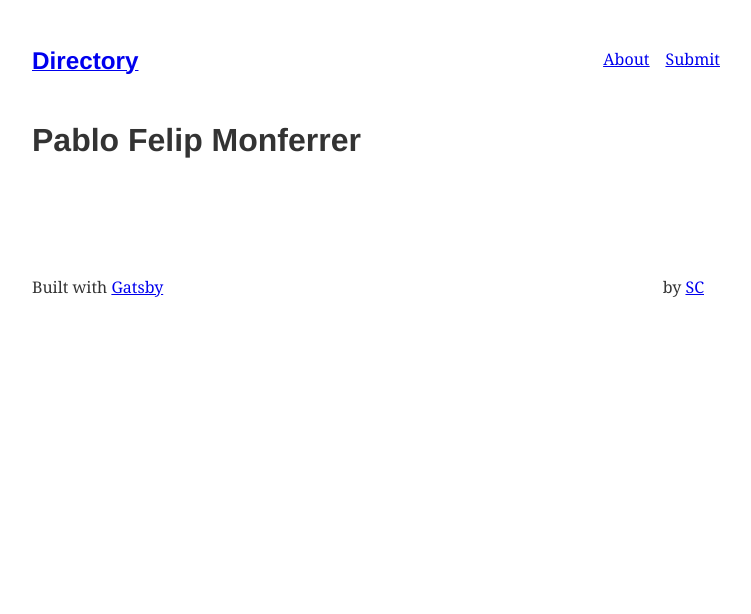
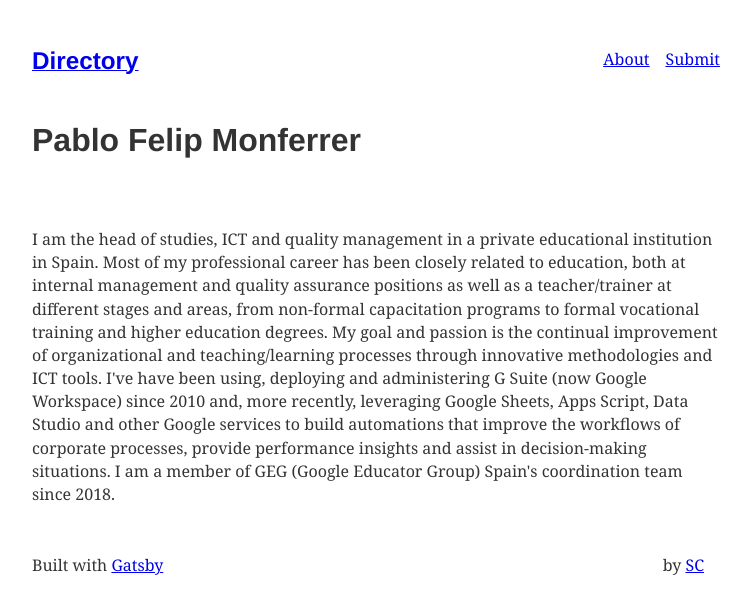
Before and after one commit to choraria/workspacedevs.com, a Gatsby site: page /pfelipm in a window 1280 px wide. Shown: the whole page, without its empty margins (264-1015 px from the left). Built offline with nearby package versions, Linux system fonts and the light colour scheme; Gatsby itself is replaced by a stand-in of ours; some packages are replaced by stand-ins of ours.

Commit message:
Update pablo-felip.md

```diff
--- a/src/people/pablo-felip.md
+++ b/src/people/pablo-felip.md
@@ -12,3 +12,5 @@ website: https://pablofelip.online/
 facebook:
 
 ---
+
+I am the head of studies, ICT and quality management in a private educational institution in Spain. Most of my professional career has been closely related to education, both at internal management and quality assurance positions as well as a teacher/trainer at different stages and areas, from non-formal capacitation programs to formal vocational training and higher education degrees. My goal and passion is the continual improvement of organizational and teaching/learning processes through innovative methodologies and ICT tools. I've have been using, deploying and administering G Suite (now Google Workspace) since 2010 and, more recently, leveraging Google Sheets, Apps Script, Data Studio and other Google services to build automations that improve the workflows of corporate processes, provide performance insights and assist in decision-making situations. I am a member of GEG (Google Educator Group) Spain's coordination team since 2018.
```
